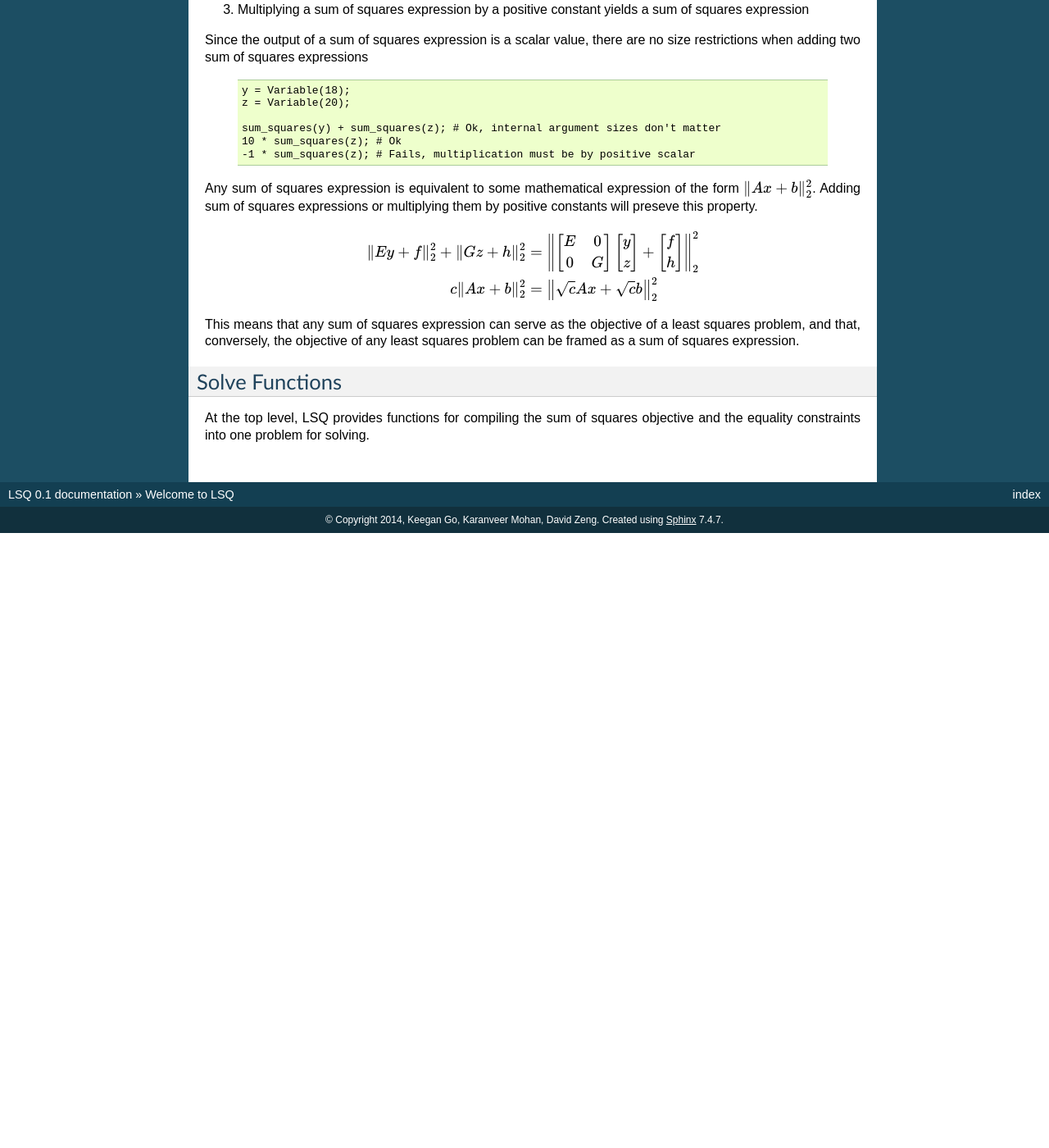
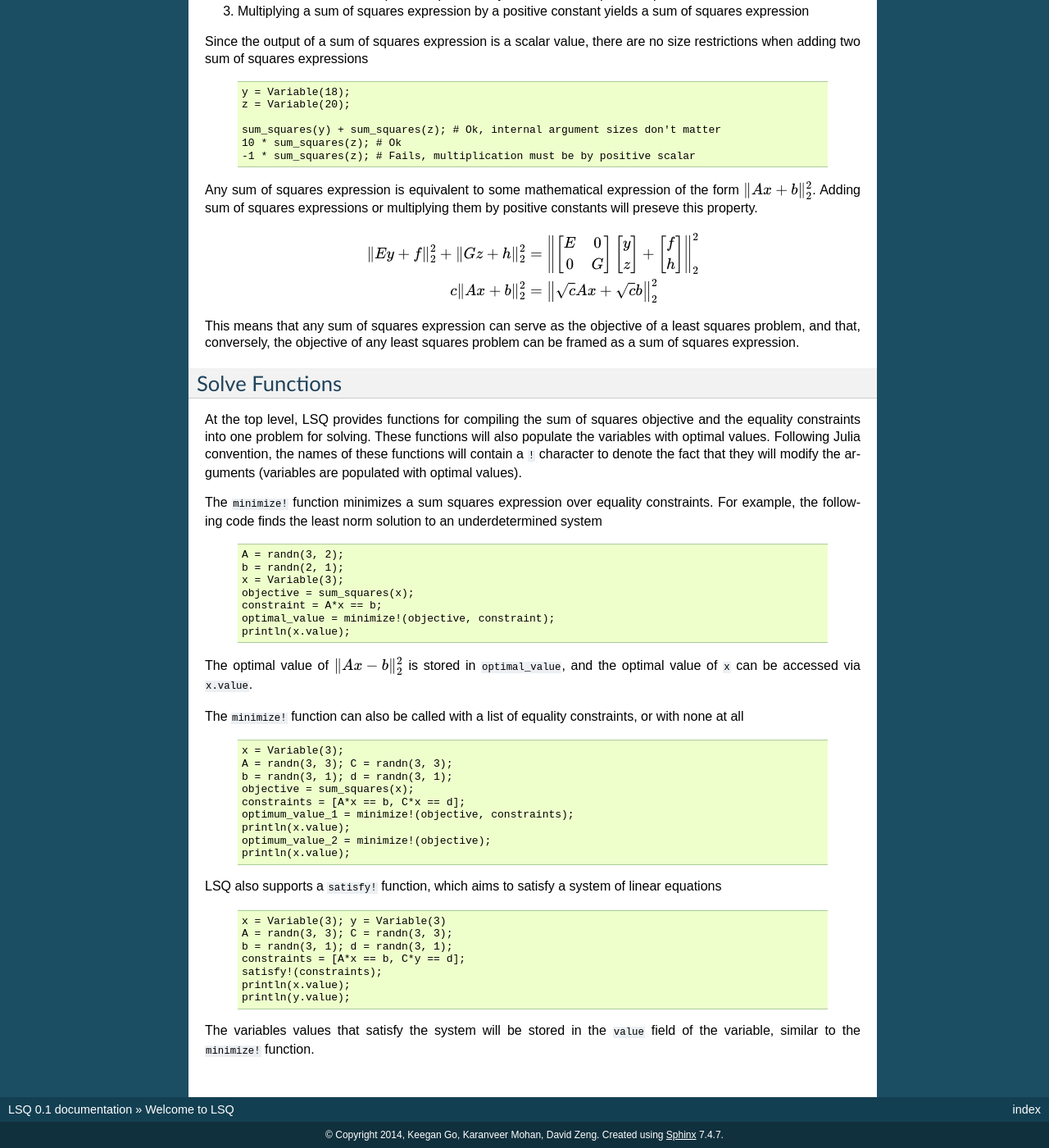
Before and after one commit to davidlizeng/LinearLeastSquares.jl, a Sphinx documentation site: the page built from docs/index.rst, in a window 1280 px wide and 1400 px high, scrolled down 3008 px. Shown: the whole window at 82% size. Built offline with Sphinx 7.4.7, drawn with Linux system fonts in a browser that asks for light colours; before the commit the page ends 3658 px from its top, so only the background shows below that; some of the changed text lies outside the part shown.

Commit message:
updated docs

```diff
--- a/docs/index.rst
+++ b/docs/index.rst
@@ -1,4 +1,3 @@
-
 Welcome to LSQ
 ==============
 LSQ is a library that makes it easy to formulate and solve least squares
@@ -162,7 +161,7 @@ easily transformed to the :math:`Cx = d` form
     Ay + Bz - k = Dy - h \implies \begin{bmatrix} A - D & B \end{bmatrix}
     \begin{bmatrix} y \\ z \end{bmatrix} = k - h
 
-The '==' operator creates equality constraints between two affine expressions.
+The ``==`` operator creates equality constraints between two affine expressions.
 
   .. code-block:: none
 
@@ -193,7 +192,7 @@ the following code
 
   .. code-block:: none
 
-    sum_squares(A * x + b)
+    sum_squares(A * x + b);
 
 Like affine expressions, sum of squares expressions can be constructed following
 certain rules
@@ -234,4 +233,56 @@ squares problem can be framed as a sum of squares expression.
 Solve Functions
 ---------------
 At the top level, LSQ provides functions for compiling the sum of squares
-objective and the equality constraints into one problem for solving.
+objective and the equality constraints into one problem for solving. These
+functions will also populate the variables with optimal values. Following
+Julia convention, the names of these functions will contain a ``!`` character
+to denote the fact that they will modify the arguments (variables are populated
+with optimal values).
+
+The ``minimize!`` function minimizes a sum squares expression over
+equality constraints. For example, the following code finds the least norm
+solution to an underdetermined system
+
+  .. code-block:: none
+
+    A = randn(3, 2);
+    b = randn(2, 1);
+    x = Variable(3);
+    objective = sum_squares(x);
+    constraint = A*x == b;
+    optimal_value = minimize!(objective, constraint);
+    println(x.value);
+
+The optimal value of :math:`\|Ax - b\|_2^2` is stored in ``optimal_value``, and
+the optimal value of ``x`` can be accessed via ``x.value``.
+
+The ``minimize!`` function can also be called with a list of equality
+constraints, or with none at all
+
+  .. code-block:: none
+
+    x = Variable(3);
+    A = randn(3, 3); C = randn(3, 3);
+    b = randn(3, 1); d = randn(3, 1);
+    objective = sum_squares(x);
+    constraints = [A*x == b, C*x == d];
+    optimum_value_1 = minimize!(objective, constraints);
+    println(x.value);
+    optimum_value_2 = minimize!(objective);
+    println(x.value);
+
+LSQ also supports a ``satisfy!`` function, which aims to satisfy a system of
+linear equations
+
+  .. code-block:: none
+
+    x = Variable(3); y = Variable(3)
+    A = randn(3, 3); C = randn(3, 3);
+    b = randn(3, 1); d = randn(3, 1);
+    constraints = [A*x == b, C*y == d];
+    satisfy!(constraints);
+    println(x.value);
+    println(y.value);
+
+The variables values that satisfy the system will be stored in the ``value``
+field of the variable, similar to the ``minimize!`` function.
```
Also changed, not shown: 5 other files.
